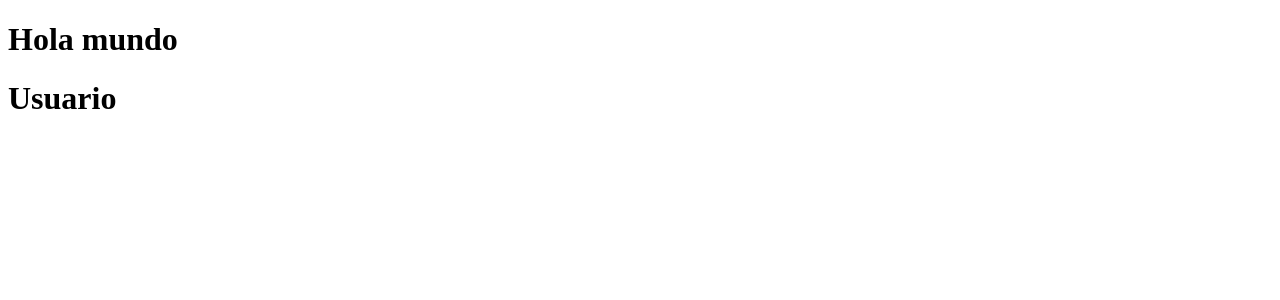
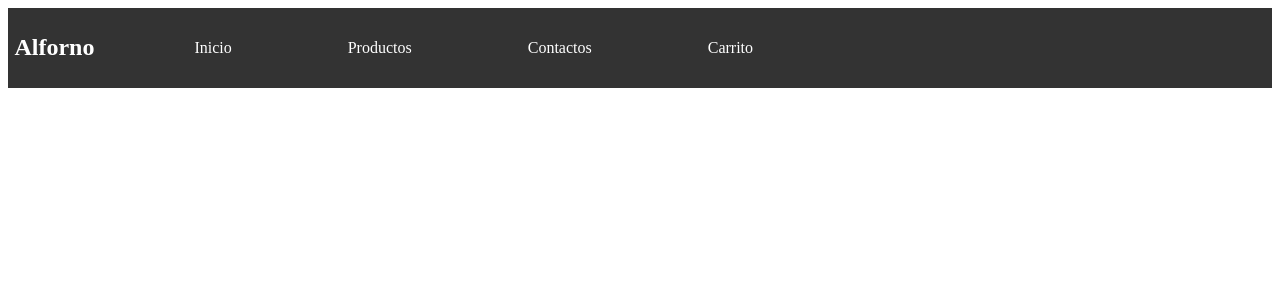
Before and after one commit to RamiroBarrionuevo/primerapreentrega-BarrionuevoRamiro, a React (Create React App) app: page / in a window 1280 px wide. Shown: the top 300 px of the page. Built offline with nearby package versions, Linux system fonts and the light colour scheme.

Commit message:
primeraentrega

```diff
--- a/package.json
+++ b/package.json
@@ -9,6 +9,7 @@
     "react": "^18.2.0",
     "react-dom": "^18.2.0",
     "react-scripts": "5.0.1",
+    "styled-components": "^5.3.6",
     "web-vitals": "^2.1.4"
   },
   "scripts": {
--- /dev/null
+++ b/src/App.js
@@ -0,0 +1,14 @@
+import Navbar from "./Navbar";
+
+function App() {
+    return(
+        <>
+        <Navbar>
+
+        </Navbar>
+
+        </>
+
+    )
+}
+export default App;
--- /dev/null
+++ b/src/Navbar.jsx
@@ -0,0 +1,46 @@
+import React from 'react'
+import styled from 'styled-components'
+
+
+function Navbar() {
+  return (
+    <>
+      <NavContainer>
+        <h2><span> Alforno </span></h2>
+        <div className='links'>
+          <a href="/">Inicio</a>
+          <a href="/">Productos</a>
+          <a href="/">Contactos</a>
+          <a href="/">Carrito</a>
+        </div>
+      </NavContainer>
+
+    </>
+
+
+  )
+}
+export default Navbar
+
+const NavContainer = styled.nav`
+  h2{
+    color: white;
+    font-weight: 300;
+    span{
+      font-weight: bold;
+    }
+  }
+  padding : .4rem;
+  background-color: #333;
+  display: flex;
+  align-items: center;
+  .links{
+    a{
+      color: white;
+      text-decoration: none;
+      margin-right: 1rem;
+      margin-left:100px
+    }
+  }
+
+`
--- a/src/Saludar.jsx
+++ /dev/null
@@ -1,10 +0,0 @@
-export function Saludar() {
-    return (
-
-        <h1>Hola mundo</h1>
-    );
-}
-
-export function UserCard() {
-    return <h1> Usuario</h1>
-}
--- a/src/index.js
+++ b/src/index.js
@@ -1,13 +1,13 @@
 import React from "react";
 import ReactDOM from "react-dom/client";
-import { Saludar, UserCard } from './Saludar'
+import App from "./App"
+
 const root = ReactDOM.createRoot(document.getElementById("root"));
 
 
 
 root.render(
     <>
-        <Saludar />
-        <UserCard />
+       <App></App>
     </>
 );
```
Also changed, not shown: 1 other file (tests, documents, lock files or other folders).
